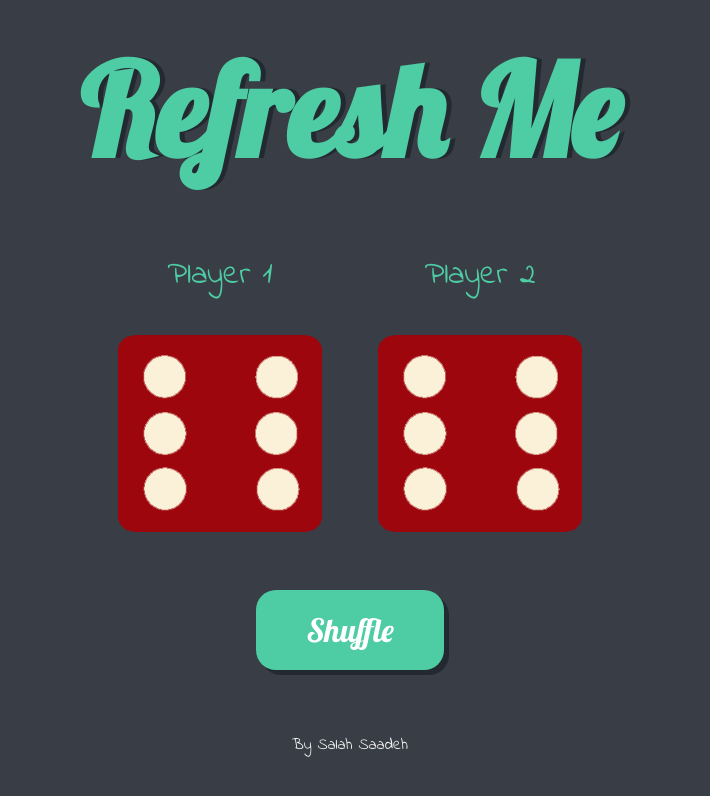
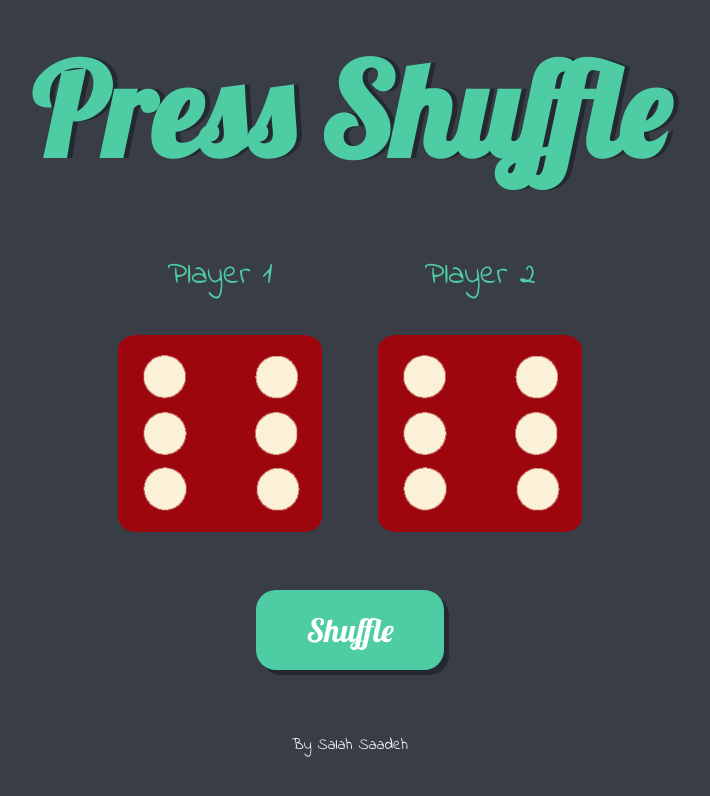
Before and after one commit to Salah-Saadeh/Dice-Game, a plain HTML site: page index.html in a window 1280 px wide. Shown: the whole page, without its empty margins (290-1000 px from the left). Drawn offline with Linux system fonts and the light colour scheme.

Commit message:
Update index.html

```diff
--- a/index.html
+++ b/index.html
@@ -2,6 +2,7 @@
 <html lang="en" dir="ltr">
   <head>
     <meta charset="utf-8" />
+    <meta content="width=device-width, initial-scale=1" name="viewport" />
     <title>Dicee</title>
     <link rel="stylesheet" href="styles.css" />
     <link
@@ -11,27 +12,32 @@
   </head>
   <body>
     <div class="container">
-      <h1>Refresh Me</h1>
 
+      <div class="headerCon">
+        <h1>Press Shuffle</h1>
+      </div>
+      <div class="diceCon">
         <div class="dice">
           <p class="p1">Player 1</p>
           <img class="img1" src="./images/dice6.png" />
-
         </div>
 
         <div class="dice">
           <p class="p2">Player 2</p>
           <img class="img2" src="./images/dice6.png" />
+        </div>
+      </div>
+
+      <div class="shuffleButtonCon">
+        <button class="shuffleButton">Shuffle</button>
+      </div>
 
 
     </div>
 
 
     </div>
-    <div class="shuffleButtonCon">
-      <button class="shuffleButton">Shuffle</button>
 
-    </div>
 
     <footer>By Salah Saadeh</footer>
 
```
Lines whose indentation alone changed are shown as unchanged.
